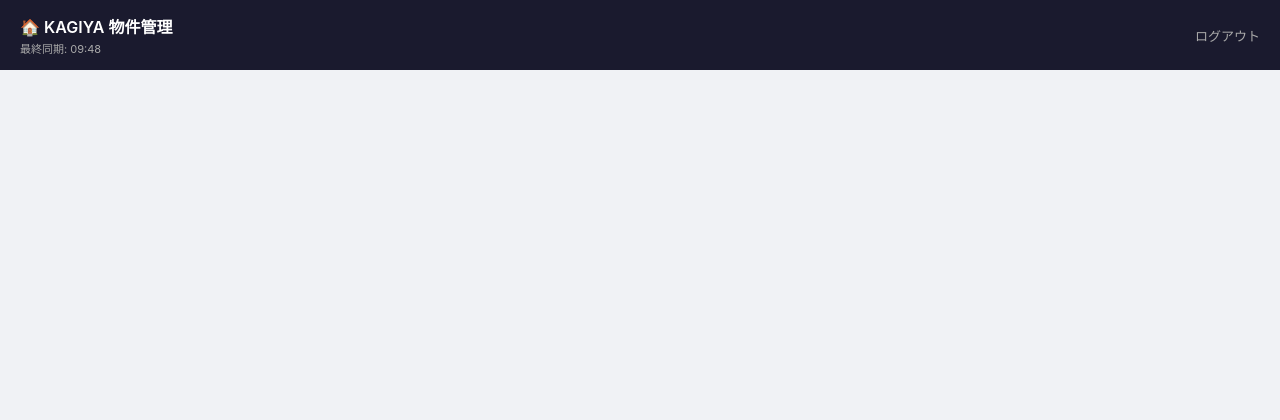
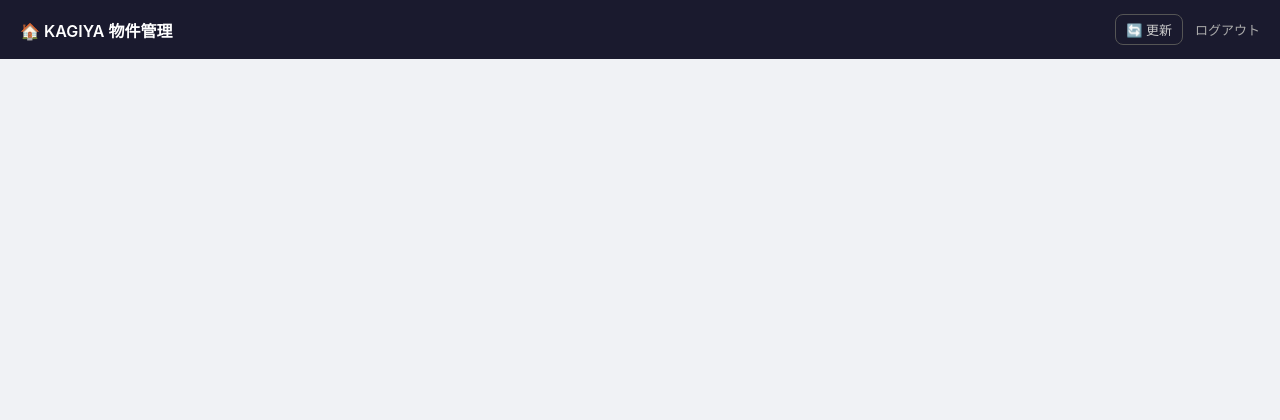
Before and after one commit to twatanabe-design/kagi-bot-, a Flask app: page /buken in a window 1280 px wide. Shown: the top 420 px of the page. Run offline with Flask 3, Linux system fonts and the light colour scheme; the visitor is signed in with stand-in values (Sample User, id 1); data that the repository does not hold is empty.

Commit message:
/buken: 自動更新を削除し🔄更新ボタンを追加
- setInterval による5分ポーリングを削除
- pollNewMessages() 関数・knownMsgCount 変数・sync-status UIを削除
- ヘッダーに「🔄 更新」ボタンを追加
- refreshAll() 関数で画面クリア→履歴再取得→再描画

Co-Authored-By: Claude Sonnet 4.6 <noreply@anthropic.com>

```diff
--- a/templates/buken_chat.html
+++ b/templates/buken_chat.html
@@ -26,11 +26,18 @@
   header h1 { font-size: 16px; font-weight: 600; }
   header a { color: #aaa; font-size: 13px; text-decoration: none; }
   header a:hover { color: #fff; }
-  #sync-status {
-    font-size: 11px;
-    color: #aaa;
-    margin-top: 2px;
+  #refresh-btn {
+    background: none;
+    border: 1px solid #555;
+    color: #ccc;
+    border-radius: 8px;
+    padding: 5px 10px;
+    font-size: 13px;
+    cursor: pointer;
+    transition: background 0.15s, color 0.15s;
   }
+  #refresh-btn:hover { background: #2d2d5e; color: #fff; }
+  #refresh-btn:disabled { opacity: 0.4; cursor: default; }
   #messages {
     flex: 1;
     overflow-y: auto;
@@ -150,11 +157,11 @@
 </head>
 <body>
 <header>
-  <div>
   <h1>🏠 KAGIYA 物件管理</h1>
-    <div id="sync-status">同期中...</div>
+  <div style="display:flex; align-items:center; gap:12px;">
+    <button id="refresh-btn" onclick="refreshAll()">🔄 更新</button>
+    <a href="/buken/logout">ログアウト</a>
   </div>
-  <a href="/buken/logout">ログアウト</a>
 </header>
 
 <div id="messages">
@@ -171,18 +178,7 @@
   const messagesEl = document.getElementById('messages');
   const inputEl = document.getElementById('input');
   const sendBtn = document.getElementById('send');
-  const syncStatusEl = document.getElementById('sync-status');
-
-  // サーバーから取得済みのメッセージ数を記録（新着検出に使用）
-  let knownMsgCount = 0;
-
-  function updateSyncStatus(text) {
-    syncStatusEl.textContent = text;
-  }
-
-  function fmtTime(date) {
-    return date.toLocaleTimeString('ja-JP', { hour: '2-digit', minute: '2-digit' });
-  }
+  const refreshBtn = document.getElementById('refresh-btn');
 
   // 起動時に直近の会話履歴を表示
   async function loadHistory() {
@@ -200,38 +196,50 @@
         });
         messagesEl.scrollTop = messagesEl.scrollHeight;
       }
-      knownMsgCount = msgs.length;
-      updateSyncStatus(`最終同期: ${fmtTime(new Date())}`);
     } catch (e) {
-      updateSyncStatus('履歴取得失敗');
+      const sep = document.createElement('div');
+      sep.className = 'hint';
+      sep.textContent = '── 履歴の取得に失敗しました ──';
+      messagesEl.appendChild(sep);
     }
   }
   loadHistory();
 
-  // 5分ごとに他の端末の新着メッセージをポーリング
-  async function pollNewMessages() {
+  // 🔄 更新ボタン：会話履歴を再取得して画面をリフレッシュ
+  // ※スプレッドシートデータは次の質問時に自動で最新取得されます
+  async function refreshAll() {
+    refreshBtn.disabled = true;
+    refreshBtn.textContent = '更新中...';
+
+    // 画面のメッセージをクリア
+    messagesEl.innerHTML = '';
+
     try {
       const res = await fetch('/buken/history');
       const data = await res.json();
       const msgs = data.messages || [];
-      if (msgs.length > knownMsgCount) {
-        const newMsgs = msgs.slice(knownMsgCount);
+
       const sep = document.createElement('div');
       sep.className = 'hint';
-        sep.textContent = `── 他の端末から${newMsgs.length}件の新着 ──`;
+      const now = new Date().toLocaleTimeString('ja-JP', { hour: '2-digit', minute: '2-digit' });
+      sep.textContent = `── ${now} 更新 · ${msgs.length}件 ──`;
       messagesEl.appendChild(sep);
-        newMsgs.forEach(msg => {
+
+      msgs.forEach(msg => {
         addMessage(msg.content, msg.role === 'user' ? 'user' : 'bot');
       });
       messagesEl.scrollTop = messagesEl.scrollHeight;
-        knownMsgCount = msgs.length;
+    } catch (e) {
+      const sep = document.createElement('div');
+      sep.className = 'hint';
+      sep.textContent = '── 更新失敗。再度お試しください ──';
+      messagesEl.appendChild(sep);
     }
-      updateSyncStatus(`最終同期: ${fmtTime(new Date())}`);
-    } catch (e) {
-      updateSyncStatus('同期失敗 - 再試行中...');
+
+    refreshBtn.disabled = false;
+    refreshBtn.textContent = '🔄 更新';
+    inputEl.focus();
   }
-  }
-  setInterval(pollNewMessages, 5 * 60 * 1000);
 
   // macOSのIME対策：compositionend → keydown の順で発火するため
   // justFinishedComposing フラグで「変換確定のEnter」を無視する
```
Lines whose indentation alone changed are shown as unchanged.
